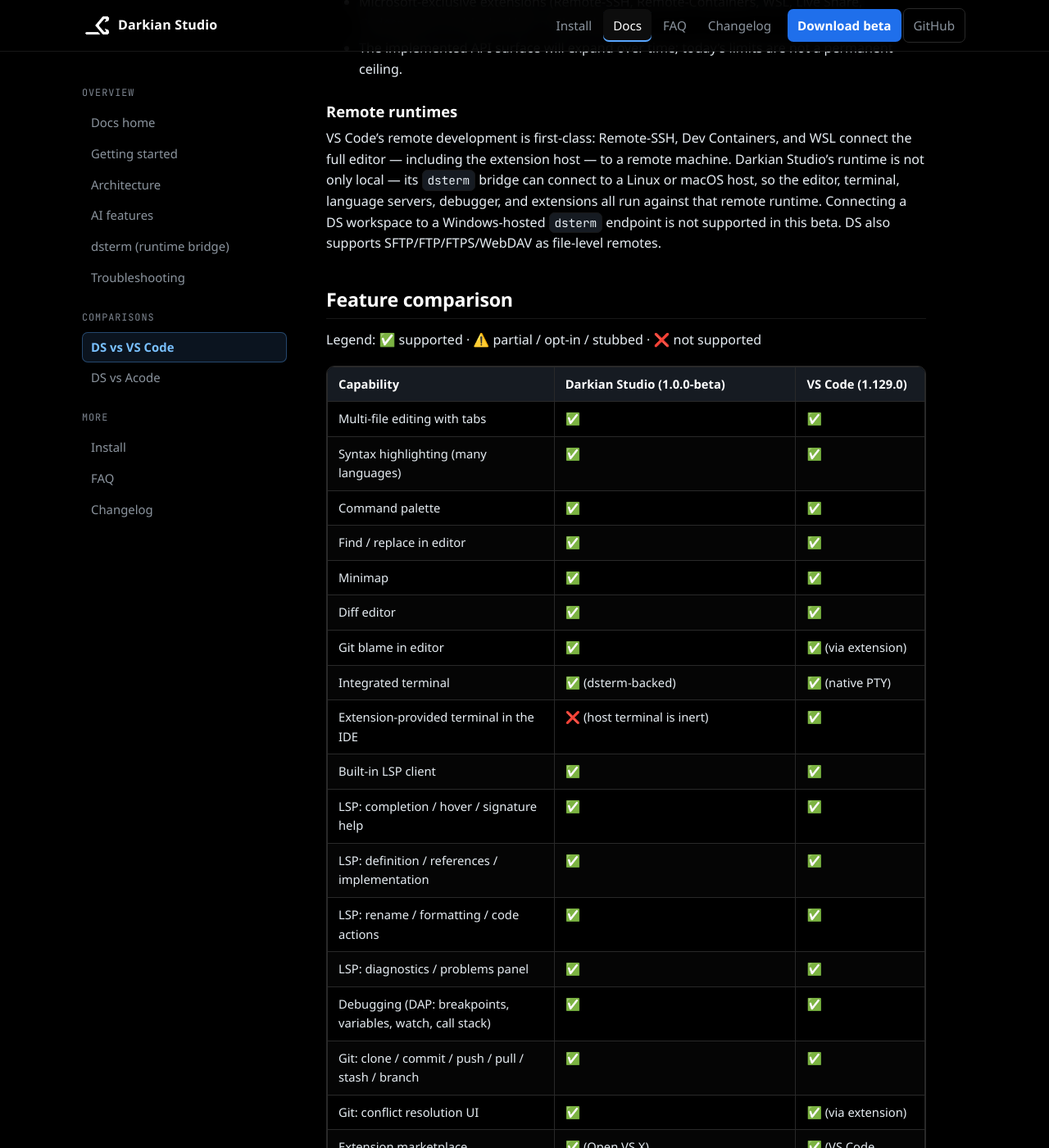
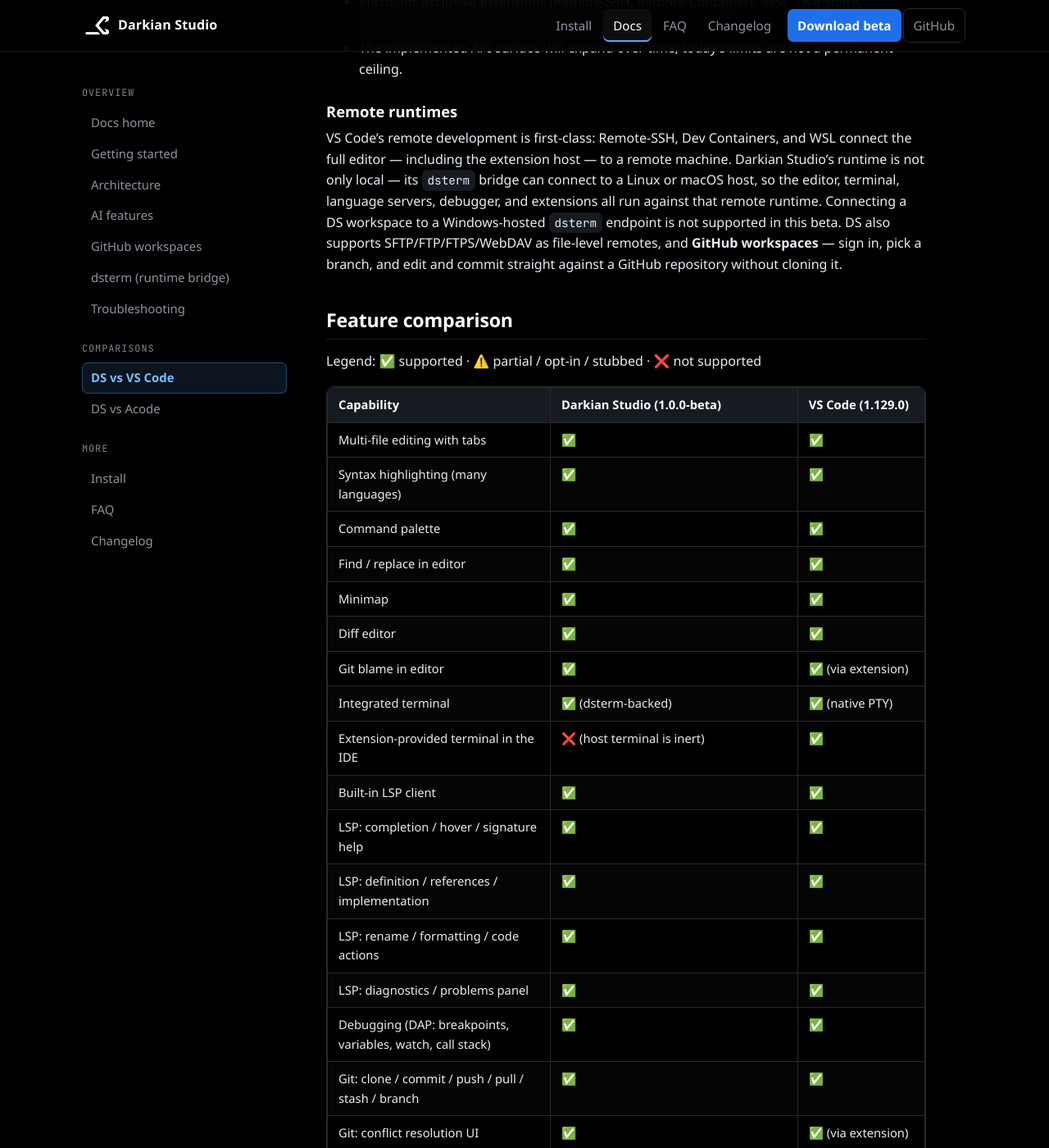
Before and after one commit to darkian-studio/darkian-studio.github.io, a Jekyll site: the page built from docs/vs-vscode.md, in a window 1280 px wide and 1400 px high, scrolled down 3639 px. Shown: the whole window at 82% size. Built offline with Jekyll 4.4.1, drawn with Linux system fonts in a browser that asks for light colours; some of the changed text lies outside the part shown.

Commit message:
docs: add GitHub workspaces guide and cross-links
New /docs/github/ page covering opening a repository without cloning it
(sign in, pick a branch, edit/commit through GitHub's Contents + Git Data
APIs), the git-panel differences (no pull/stash/remotes/conflict UI), and
the GitHub Actions panel. Wired into the docs nav, docs index, getting
started, the vs-vscode/vs-acode comparisons, FAQ, llms.txt, llms-full.txt,
and the site test PAGES map.

```diff
--- a/_data/docs_nav.yml
+++ b/_data/docs_nav.yml
@@ -4,6 +4,7 @@
     - { label: Getting started, url: /docs/getting-started/ }
     - { label: Architecture, url: /docs/architecture/ }
     - { label: AI features, url: /docs/ai/ }
+    - { label: GitHub workspaces, url: /docs/github/ }
     - { label: "dsterm (runtime bridge)", url: /docs/dsterm/ }
     - { label: Troubleshooting, url: /docs/troubleshooting/ }
 - title: Comparisons
--- a/_data/faq.yml
+++ b/_data/faq.yml
@@ -62,6 +62,11 @@
     <p>Yes — DS's bridge can connect to a Linux or macOS host so the editor, terminal, language servers, debugger, and extensions all run against that remote runtime.</p>
     <p>Windows-hosted remote runtimes are unsupported in this beta. DS also supports SFTP/FTP/FTPS/WebDAV as file-level remotes.</p>
 
+- q: Can I open a GitHub repository without cloning it?
+  answer: >
+    <p>Yes — DS has GitHub workspaces: sign in, pick a repository and branch, and edit, search, and commit straight against that branch through GitHub's APIs.</p>
+    <p>Nothing is downloaded to the device. The git panel and GitHub Actions work without a local clone; terminal, LSP, and debugging remain local-runtime features. See the <a href="/docs/github/">GitHub workspaces guide</a>.</p>
+
 - q: What can Darkian Studio do?
   answer: >
     <p>DS provides a code editor, integrated terminal, built-in LSP client, DAP debugging, git, an AI chat agent, offline local AI models, and an extension host — all against one runtime.</p>
--- a/docs/vs-vscode.md
+++ b/docs/vs-vscode.md
@@ -18,7 +18,7 @@
 | AI agent | Built-in chat agent + offline GGUF models | Copilot (built-in agent mode) |
 | Extension API | Partial `vscode` API surface (Open VS X) | Full `vscode` API (VS Code Marketplace) |
 | Debugging | DAP bridge to adapters in the runtime | DAP, first-class |
-| Remote development | `dsterm` to Linux/macOS; file remotes (SFTP/FTP/WebDAV) | First-class (Remote-SSH, Containers, WSL) |
+| Remote development | `dsterm` to Linux/macOS; file remotes (SFTP/FTP/WebDAV); GitHub workspaces | First-class (Remote-SSH, Containers, WSL) |
 | Runs on Android | ✅ | ❌ |
 | Price | Free during beta (GitHub Releases APK) | Free (open source, MIT) |
 
@@ -48,7 +48,7 @@
 | Language intelligence | Built-in LSP client | Built-in LSP client against runtime or extension-host servers |
 | Debugger | DAP, first-class | DAP bridge to debug adapters in the runtime |
 | Extensions | VS Code Marketplace (first-party + community) | Open VS X marketplace (VS Code-compatible) + native plugins |
-| Remote development | First-class (Remote-SSH, Containers, WSL) | `dsterm` bridge to Linux/macOS hosts; SFTP/FTP/WebDAV file remotes |
+| Remote development | First-class (Remote-SSH, Containers, WSL) | `dsterm` bridge to Linux/macOS hosts; SFTP/FTP/WebDAV file remotes; GitHub workspaces |
 
 ## Architectural differences
 
@@ -77,7 +77,7 @@
 
 ### Remote runtimes
 
-VS Code's remote development is first-class: Remote-SSH, Dev Containers, and WSL connect the full editor — including the extension host — to a remote machine. Darkian Studio's runtime is not only local — its `dsterm` bridge can connect to a Linux or macOS host, so the editor, terminal, language servers, debugger, and extensions all run against that remote runtime. Connecting a DS workspace to a Windows-hosted `dsterm` endpoint is not supported in this beta. DS also supports SFTP/FTP/FTPS/WebDAV as file-level remotes.
+VS Code's remote development is first-class: Remote-SSH, Dev Containers, and WSL connect the full editor — including the extension host — to a remote machine. Darkian Studio's runtime is not only local — its `dsterm` bridge can connect to a Linux or macOS host, so the editor, terminal, language servers, debugger, and extensions all run against that remote runtime. Connecting a DS workspace to a Windows-hosted `dsterm` endpoint is not supported in this beta. DS also supports SFTP/FTP/FTPS/WebDAV as file-level remotes, and **GitHub workspaces** — sign in, pick a branch, and edit and commit straight against a GitHub repository without cloning it.
 
 ## Feature comparison
 
@@ -104,7 +104,7 @@
 | Git: conflict resolution UI | ✅ | ✅ (via extension) |
 | Extension marketplace (browse/install) | ✅ (Open VS X) | ✅ (VS Code Marketplace) |
 | VS Code-compatible extensions | ⚠️ partial `vscode` API surface | ✅ (full API) |
-| Remote development (SSH / Containers / WSL) | ⚠️ dsterm (Linux/macOS) + file remotes; Windows unsupported | ✅ first-class |
+| Remote development (SSH / Containers / WSL) | ⚠️ dsterm (Linux/macOS) + file remotes + GitHub workspaces; Windows unsupported | ✅ first-class |
 | Multi-root workspaces | ⚠️ single workspace root in beta | ✅ |
 | AI agent / assistant | ✅ built-in chat agent with tool calling (read/write files, search, run commands) | ✅ Copilot agent mode |
 | Offline local AI models | ✅ (GGUF, fully on-device via inference server) | ⚠️ via third-party extensions |
--- a/llms.txt
+++ b/llms.txt
@@ -17,6 +17,7 @@
 - [Architecture]({{ site.url }}/docs/architecture/): One runtime, local or remote, serves editor, terminal, LSP, debugger, git, AI inference, and extensions over a bridge.
 - [AI features]({{ site.url }}/docs/ai/): The built-in chat agent with tool calling, offline GGUF models from Hugging Face, FIM inline completions, and MCP support.
 - [dsterm]({{ site.url }}/docs/dsterm/): The open-source Rust runtime bridge DS connects to — PTY, LSP/DAP/MCP/extension-host bridges, command execution; install, CLI, config, and API reference.
+- [GitHub workspaces]({{ site.url }}/docs/github/): Open a repository on GitHub without cloning it — sign in, pick a branch, and edit, search, and commit straight against it; git panel and GitHub Actions included.
 - [Troubleshooting]({{ site.url }}/docs/troubleshooting/): Diagnostics logs, crash reports, bug-report guidance, and known limitations.
 - [FAQ]({{ site.url }}/faq/): Direct answers to common questions about DS, including AI and offline models.
 
--- a/script/test_site.rb
+++ b/script/test_site.rb
@@ -42,6 +42,7 @@
   "docs/getting-started/index.html"  => "Getting started",
   "docs/architecture/index.html"     => "Architecture",
   "docs/dsterm/index.html"           => "dsterm",
+  "docs/github/index.html"           => "GitHub workspaces",
   "docs/troubleshooting/index.html"  => "Troubleshooting",
   "docs/vs-vscode/index.html"        => "Comparison: VS Code",
   "docs/vs-acode/index.html"         => "Comparison: Acode",
```
Also changed, not shown: docs/getting-started.md (+3 -2 lines), docs/github.md (added, +46 -0 lines), docs/index.md (+1 -0 lines), docs/vs-acode.md (+2 -2 lines), llms-full.txt (+53 -8 lines).
